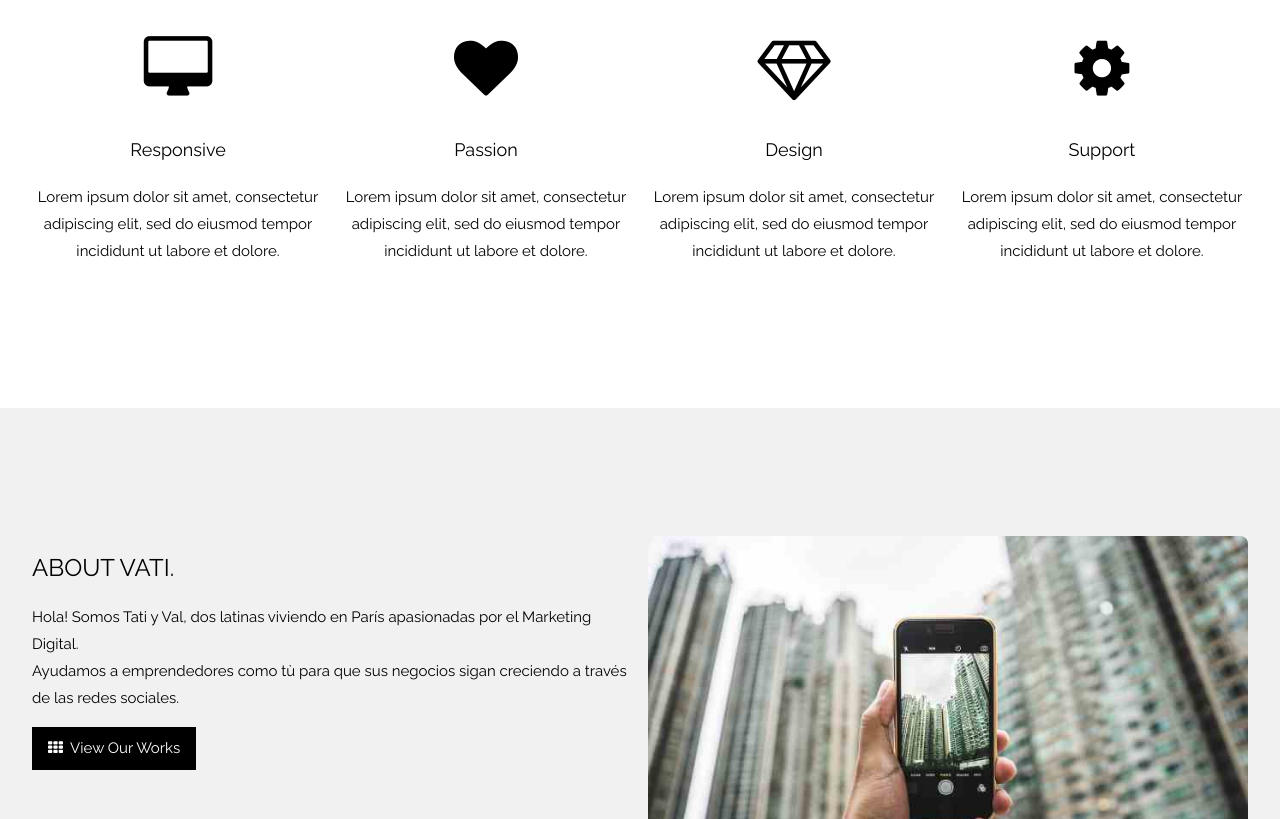
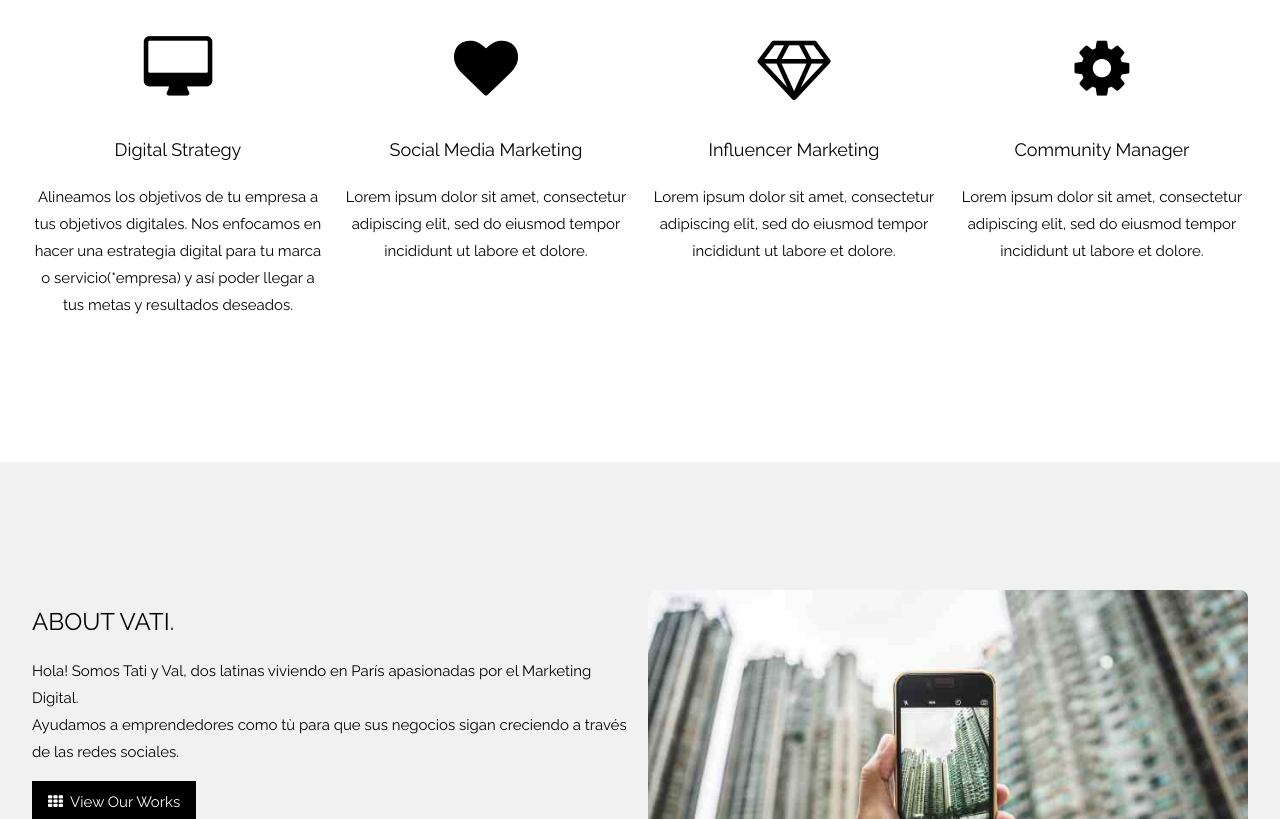
Before and after one commit to valeriaperezazuara/VATI, a plain HTML site: page index.htm in a window 1280 px wide. Shown: the part 1060-1879 px from the top of the page. Drawn offline with Linux system fonts and the light colour scheme.

Commit message:
cambios prueba

```diff
--- a/index.htm
+++ b/index.htm
@@ -83,22 +83,22 @@ body, html {
   <div class="w3-row-padding w3-center" style="margin-top:64px">
     <div class="w3-quarter">
       <i class="fa fa-desktop w3-margin-bottom w3-jumbo w3-center"></i>
-      <p class="w3-large">Responsive</p>
-      <p>Lorem ipsum dolor sit amet, consectetur adipiscing elit, sed do eiusmod tempor incididunt ut labore et dolore.</p>
+      <p class="w3-large">Digital Strategy</p>
+      <p>Alineamos los objetivos de tu empresa a tus objetivos digitales. Nos enfocamos en hacer una estrategia digital para tu marca o servicio(*empresa) y así poder llegar a tus metas y resultados deseados.</p>
     </div>
     <div class="w3-quarter">
       <i class="fa fa-heart w3-margin-bottom w3-jumbo"></i>
-      <p class="w3-large">Passion</p>
+      <p class="w3-large">Social Media Marketing</p>
       <p>Lorem ipsum dolor sit amet, consectetur adipiscing elit, sed do eiusmod tempor incididunt ut labore et dolore.</p>
     </div>
     <div class="w3-quarter">
       <i class="fa fa-diamond w3-margin-bottom w3-jumbo"></i>
-      <p class="w3-large">Design</p>
+      <p class="w3-large">Influencer Marketing</p>
       <p>Lorem ipsum dolor sit amet, consectetur adipiscing elit, sed do eiusmod tempor incididunt ut labore et dolore.</p>
     </div>
     <div class="w3-quarter">
       <i class="fa fa-cog w3-margin-bottom w3-jumbo"></i>
-      <p class="w3-large">Support</p>
+      <p class="w3-large">Community Manager</p>
       <p>Lorem ipsum dolor sit amet, consectetur adipiscing elit, sed do eiusmod tempor incididunt ut labore et dolore.</p>
     </div>
   </div>
```
